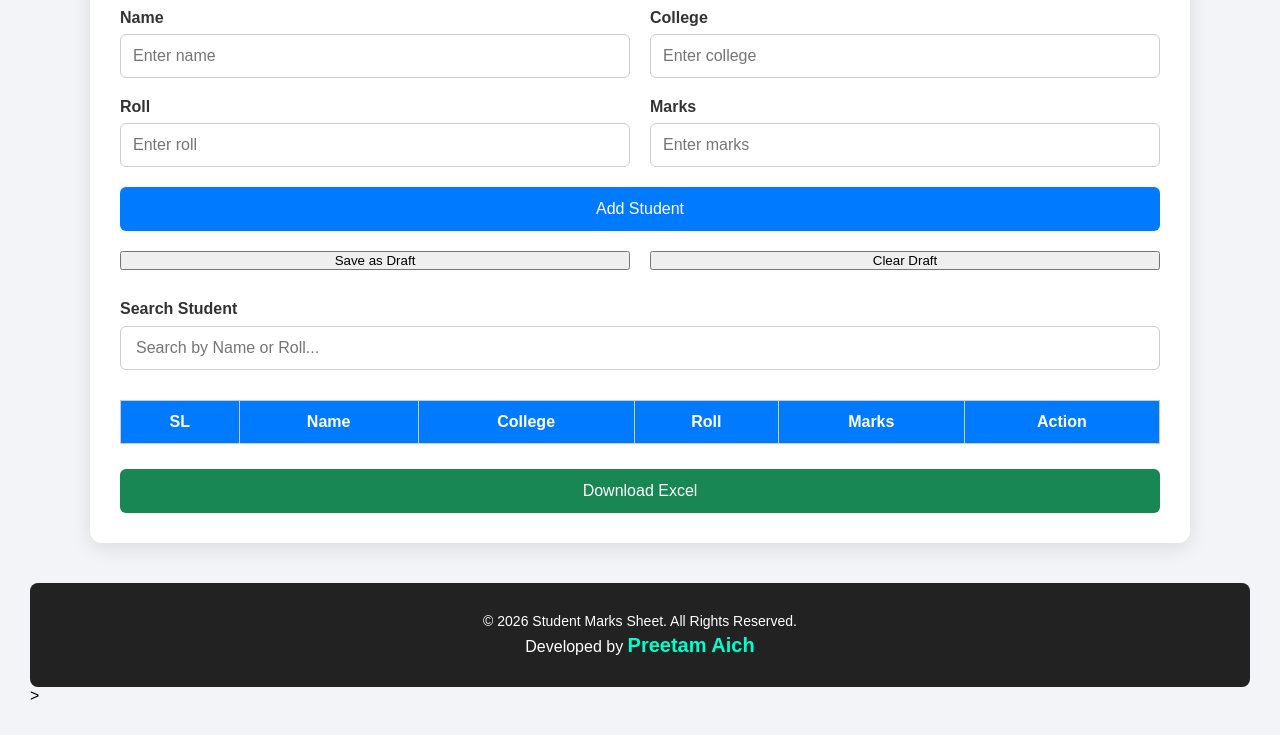
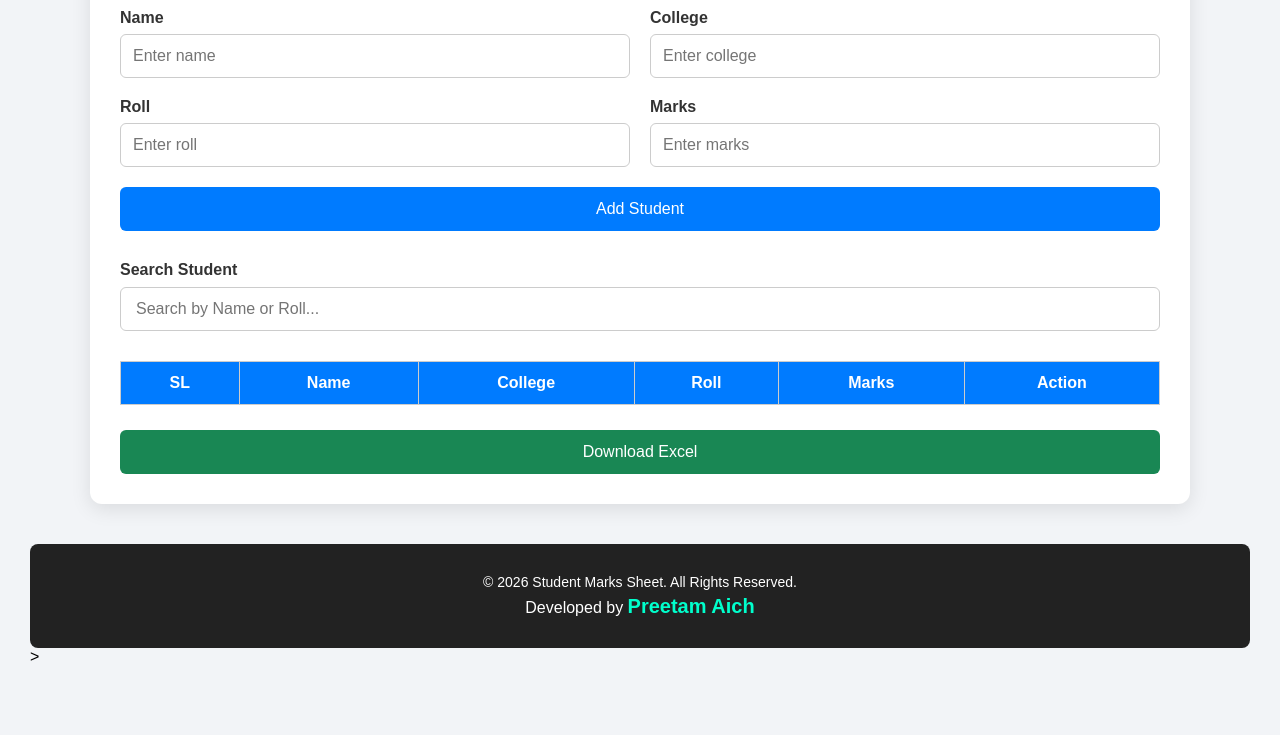
Before and after one commit to Preetam-coder1/mark-entry, a plain HTML site: page index.html in a window 1280 px wide. Shown: the part 118-853 px from the top of the page. After the commit the page ends 814 px from the top, so only its background shows below. Drawn offline with Linux system fonts and the light colour scheme.

```diff
--- a/index.html
+++ b/index.html
@@ -71,13 +71,6 @@
             <button id="addBtn">
                 Add Student
             </button>
-            <button id="saveDraftBtn">
-    Save as Draft
-</button>
-
-<button id="clearDraftBtn">
-    Clear Draft
-</button>
 
         </div>
 <!-- ================= SEARCH ================= -->
```
